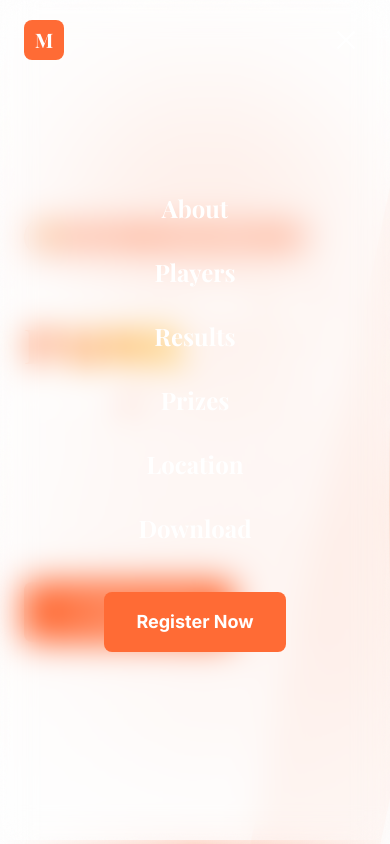
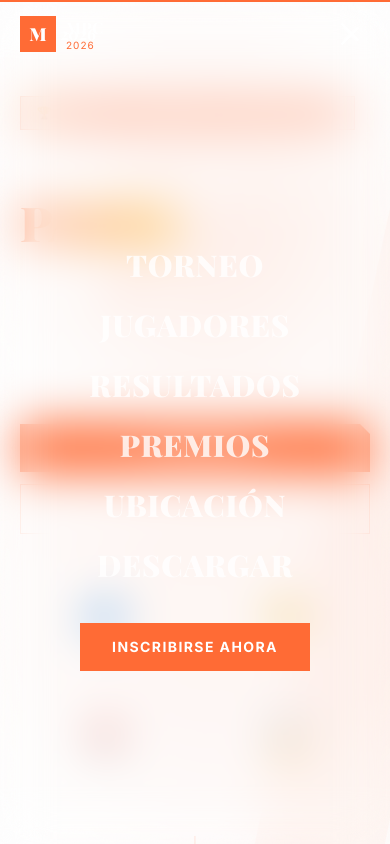
Before and after one commit to webvanguardai/mallorca-padel, a Next.js app: page / in a window 390 px wide. Both pictures are taken after a click on the button "Toggle menu". Shown: the top 844 px of the page. Built offline with nearby package versions, Linux system fonts and the light colour scheme.

Commit message:
fix: hero responsive + mobile nav redesign

```diff
--- a/src/components/Hero.tsx
+++ b/src/components/Hero.tsx
@@ -5,121 +5,129 @@ import { motion } from "framer-motion";
 export default function Hero() {
   return (
     <section className="relative min-h-screen flex items-center overflow-hidden bg-hero-gradient noise-overlay court-lines">
-      {/* Decorative elements */}
-      <div className="absolute top-20 right-10 w-72 h-72 bg-padel-orange/10 rounded-full blur-3xl animate-float" />
-      <div className="absolute bottom-20 left-10 w-96 h-96 bg-padel-orange/5 rounded-full blur-3xl animate-float" style={{ animationDelay: "2s" }} />
+      {/* Background glows */}
+      <div className="absolute top-20 right-10 w-72 h-72 bg-padel-orange/10 rounded-full blur-3xl" />
+      <div className="absolute bottom-20 left-10 w-96 h-96 bg-padel-orange/5 rounded-full blur-3xl" />
 
       {/* Diagonal accent */}
       <div className="absolute top-0 right-0 w-1/3 h-full bg-padel-orange/5 skew-x-[-12deg] translate-x-20" />
 
-      {/* Court line decorations */}
-      <div className="absolute bottom-0 left-0 w-full h-1 bg-gradient-to-r from-transparent via-padel-orange/40 to-transparent" />
-      <div className="absolute top-1/2 right-0 w-px h-40 bg-gradient-to-b from-transparent via-padel-orange/30 to-transparent" />
+      {/* Bottom line */}
+      <div className="absolute bottom-0 left-0 w-full h-px bg-gradient-to-r from-transparent via-padel-orange/40 to-transparent" />
 
-      <div className="relative z-10 max-w-7xl mx-auto px-6 w-full pt-24">
-        <div className="grid lg:grid-cols-2 gap-12 items-center">
-          {/* Left content */}
-          <div>
+      <div className="relative z-10 w-full max-w-7xl mx-auto px-5 sm:px-8 pt-24 pb-16">
+
+        {/* Badge */}
         <motion.div
-              initial={{ opacity: 0, x: -40 }}
+          initial={{ opacity: 0, x: -30 }}
           animate={{ opacity: 1, x: 0 }}
-              transition={{ duration: 0.8 }}
+          transition={{ duration: 0.7 }}
+          className="mb-5"
         >
-              <span className="inline-block bg-padel-orange/20 text-padel-orange font-bold text-sm uppercase tracking-[0.2em] px-4 py-2 rounded-full mb-6 border border-padel-orange/30">
-                🏆 September 15–21, 2026
+          <span className="inline-flex items-center gap-2 bg-padel-orange/20 text-padel-orange font-bold text-xs sm:text-sm uppercase tracking-[0.15em] px-4 py-2 border border-padel-orange/30">
+            🏆 September 15–21, 2026 · Mallorca
           </span>
         </motion.div>
 
+        {/* Title */}
         <motion.h1
           initial={{ opacity: 0, y: 30 }}
           animate={{ opacity: 1, y: 0 }}
           transition={{ duration: 0.8, delay: 0.2 }}
-              className="font-heading text-5xl md:text-7xl lg:text-8xl font-black text-white leading-[0.9] mb-6"
+          className="font-heading font-black text-white leading-none mb-5"
+          style={{ fontSize: "clamp(3rem, 12vw, 9rem)" }}
         >
-              MALLORCA
-              <br />
-              <span className="gradient-text">PADEL</span>
-              <br />
-              CUP
-              <span className="text-padel-orange">.</span>
+          MALLORCA<br />
+          <span className="gradient-text">PADEL</span><br />
+          CUP<span className="text-padel-orange">.</span>
         </motion.h1>
 
+        {/* Subtitle */}
         <motion.p
           initial={{ opacity: 0, y: 20 }}
           animate={{ opacity: 1, y: 0 }}
           transition={{ duration: 0.8, delay: 0.4 }}
-              className="text-white/70 text-lg md:text-xl max-w-lg mb-8 leading-relaxed"
+          className="text-white/70 text-base sm:text-lg max-w-lg mb-8 leading-relaxed"
         >
-              The premier international padel tournament returns to the
-              Mediterranean. 7 days, 64 teams, €25,000 in prizes.
+          El torneo de pádel internacional más esperado del Mediterráneo.
+          7 días, 64 equipos, €25.000 en premios.
         </motion.p>
 
+        {/* CTAs */}
         <motion.div
           initial={{ opacity: 0, y: 20 }}
           animate={{ opacity: 1, y: 0 }}
           transition={{ duration: 0.8, delay: 0.6 }}
-              className="flex flex-wrap gap-4"
+          className="flex flex-col sm:flex-row gap-3 mb-12"
         >
-              <a href="#register" className="btn-primary animate-pulse-glow">
-                <svg className="w-5 h-5" fill="none" stroke="currentColor" viewBox="0 0 24 24">
+          <a
+            href="#register"
+            className="inline-flex items-center justify-center gap-2 bg-padel-orange text-white font-bold px-6 py-3.5 text-sm uppercase tracking-wider hover:bg-orange-600 transition-all duration-300 hover:shadow-lg hover:shadow-padel-orange/30"
+            style={{ clipPath: "polygon(0 0, calc(100% - 10px) 0, 100% 10px, 100% 100%, 0 100%)" }}
+          >
+            <svg className="w-4 h-4 flex-shrink-0" fill="none" stroke="currentColor" viewBox="0 0 24 24">
               <path strokeLinecap="round" strokeLinejoin="round" strokeWidth={2} d="M13 10V3L4 14h7v7l9-11h-7z" />
             </svg>
-                Register Now
+            Inscripción
           </a>
-              <a href="#download" className="btn-outline">
-                <svg className="w-5 h-5" fill="none" stroke="currentColor" viewBox="0 0 24 24">
+          <a
+            href="#download"
+            className="inline-flex items-center justify-center gap-2 border border-padel-orange/40 text-white font-bold px-6 py-3.5 text-sm uppercase tracking-wider hover:border-padel-orange hover:bg-padel-orange/10 transition-all duration-300"
+          >
+            <svg className="w-4 h-4 flex-shrink-0" fill="none" stroke="currentColor" viewBox="0 0 24 24">
               <path strokeLinecap="round" strokeLinejoin="round" strokeWidth={2} d="M12 10v6m0 0l-3-3m3 3l3-3m2 8H7a2 2 0 01-2-2V5a2 2 0 012-2h5.586a1 1 0 01.707.293l5.414 5.414a1 1 0 01.293.707V19a2 2 0 01-2 2z" />
             </svg>
-                Download Breakdown
+            Descargar Breakdown
           </a>
         </motion.div>
-          </div>
 
-          {/* Right — Stats */}
+        {/* Stats — visible en todos los tamaños */}
         <motion.div
-            initial={{ opacity: 0, x: 40 }}
-            animate={{ opacity: 1, x: 0 }}
-            transition={{ duration: 0.8, delay: 0.4 }}
-            className="hidden lg:grid grid-cols-2 gap-6"
+          initial={{ opacity: 0, y: 20 }}
+          animate={{ opacity: 1, y: 0 }}
+          transition={{ duration: 0.8, delay: 0.8 }}
+          className="grid grid-cols-2 sm:grid-cols-4 gap-3 max-w-2xl"
         >
           {[
-              { number: "64", label: "Teams", icon: "👥" },
-              { number: "€25K", label: "Prize Pool", icon: "💰" },
-              { number: "7", label: "Days", icon: "📅" },
-              { number: "3", label: "Categories", icon: "🏅" },
+            { number: "64", label: "Equipos", icon: "👥" },
+            { number: "€25K", label: "Premios", icon: "💰" },
+            { number: "7", label: "Días", icon: "📅" },
+            { number: "3", label: "Categorías", icon: "🏅" },
           ].map((stat, i) => (
             <motion.div
               key={stat.label}
-                initial={{ opacity: 0, scale: 0.8 }}
+              initial={{ opacity: 0, scale: 0.9 }}
               animate={{ opacity: 1, scale: 1 }}
-                transition={{ duration: 0.5, delay: 0.6 + i * 0.15 }}
-                className="bg-white/5 backdrop-blur-sm border border-white/10 rounded-2xl p-6 text-center hover:bg-white/10 hover:border-padel-orange/30 transition-all duration-500 group"
+              transition={{ duration: 0.4, delay: 0.9 + i * 0.1 }}
+              className="bg-white/5 border border-white/10 p-4 text-center hover:bg-white/10 hover:border-padel-orange/30 transition-all duration-300"
             >
-                <span className="text-3xl block mb-2 group-hover:scale-110 transition-transform duration-300">
-                  {stat.icon}
-                </span>
-                <span className="font-heading text-4xl font-black text-white block">
+              <span className="text-2xl block mb-1">{stat.icon}</span>
+              <span className="font-heading text-2xl sm:text-3xl font-black text-white block leading-none">
                 {stat.number}
               </span>
-                <span className="text-white/50 text-sm uppercase tracking-widest mt-1 block">
+              <span className="text-white/40 text-xs uppercase tracking-widest mt-1 block">
                 {stat.label}
               </span>
             </motion.div>
           ))}
         </motion.div>
+
       </div>
 
       {/* Scroll indicator */}
       <motion.div
         initial={{ opacity: 0 }}
         animate={{ opacity: 1 }}
-          transition={{ delay: 1.5 }}
-          className="absolute bottom-10 left-1/2 -translate-x-1/2 flex flex-col items-center gap-2"
+        transition={{ delay: 1.8 }}
+        className="absolute bottom-6 left-1/2 -translate-x-1/2 flex flex-col items-center gap-1"
       >
-          <span className="text-white/30 text-xs uppercase tracking-widest">Scroll</span>
-          <div className="w-px h-12 bg-gradient-to-b from-padel-orange/50 to-transparent animate-bounce-subtle" />
+        <span className="text-white/20 text-[10px] uppercase tracking-widest">Scroll</span>
+        <motion.div
+          animate={{ y: [0, 6, 0] }}
+          transition={{ duration: 1.5, repeat: Infinity, ease: "easeInOut" }}
+          className="w-px h-8 bg-gradient-to-b from-padel-orange/40 to-transparent"
+        />
       </motion.div>
-      </div>
     </section>
   );
 }
--- a/src/components/Navbar.tsx
+++ b/src/components/Navbar.tsx
@@ -4,12 +4,12 @@ import { useState, useEffect } from "react";
 import { motion, AnimatePresence } from "framer-motion";
 
 const navLinks = [
-  { label: "About", href: "#about" },
-  { label: "Players", href: "#players" },
-  { label: "Results", href: "#results" },
-  { label: "Prizes", href: "#prizes" },
-  { label: "Location", href: "#location" },
-  { label: "Download", href: "#download" },
+  { label: "Torneo", href: "#about" },
+  { label: "Jugadores", href: "#players" },
+  { label: "Resultados", href: "#results" },
+  { label: "Premios", href: "#prizes" },
+  { label: "Ubicación", href: "#location" },
+  { label: "Descargar", href: "#download" },
 ];
 
 export default function Navbar() {
@@ -22,94 +22,116 @@ export default function Navbar() {
     return () => window.removeEventListener("scroll", onScroll);
   }, []);
 
+  // Cerrar menu al hacer scroll
+  useEffect(() => {
+    if (scrolled && mobileOpen) setMobileOpen(false);
+  }, [scrolled]);
+
   return (
     <>
+      {/* Línea superior naranja */}
+      <div className="fixed top-0 left-0 right-0 h-[2px] bg-padel-orange z-50" />
+
       <motion.nav
         initial={{ y: -100 }}
         animate={{ y: 0 }}
         transition={{ duration: 0.6, ease: "easeOut" }}
-        className={`fixed top-0 left-0 right-0 z-50 transition-all duration-500 ${
+        className={`fixed top-[2px] left-0 right-0 z-40 transition-all duration-500 ${
           scrolled
-            ? "bg-dark-navy/95 backdrop-blur-md shadow-2xl py-3"
-            : "bg-transparent py-5"
+            ? "bg-[#0d1f2d]/95 backdrop-blur-md shadow-2xl"
+            : "bg-transparent"
         }`}
       >
-        <div className="max-w-7xl mx-auto px-6 flex items-center justify-between">
+        <div className="max-w-7xl mx-auto px-5 sm:px-8 h-16 flex items-center justify-between">
+
           {/* Logo */}
-          <a href="#" className="flex items-center gap-3 group">
-            <div className="w-10 h-10 bg-padel-orange rounded-lg flex items-center justify-center font-heading font-bold text-white text-xl group-hover:rotate-12 transition-transform duration-300">
+          <a href="#" className="flex items-center gap-2.5 group flex-shrink-0">
+            <div className="w-9 h-9 bg-padel-orange flex items-center justify-center font-heading font-black text-white text-lg group-hover:rotate-12 transition-transform duration-300">
               M
             </div>
-            <div className="hidden sm:block">
-              <span className="text-white font-heading font-bold text-lg tracking-wide">
-                MPC
-              </span>
-              <span className="text-padel-orange text-xs block -mt-1 font-body tracking-widest uppercase">
-                2026
-              </span>
+            <div>
+              <span className="text-white font-heading font-bold text-base tracking-wide">MPC</span>
+              <span className="text-padel-orange text-[10px] block -mt-0.5 tracking-widest uppercase">2026</span>
             </div>
           </a>
 
-          {/* Desktop Nav */}
-          <div className="hidden lg:flex items-center gap-8">
+          {/* Desktop Links */}
+          <div className="hidden lg:flex items-center gap-6 xl:gap-8">
             {navLinks.map((link) => (
               <a
                 key={link.href}
                 href={link.href}
-                className="text-white/80 hover:text-padel-orange transition-colors duration-300 text-sm font-medium tracking-wide uppercase"
+                className="text-white/70 hover:text-padel-orange transition-colors duration-200 text-xs font-medium tracking-widest uppercase"
               >
                 {link.label}
               </a>
             ))}
           </div>
 
-          {/* CTA */}
-          <div className="hidden lg:block">
+          {/* CTA Desktop */}
+          <div className="hidden lg:block flex-shrink-0">
             <a
               href="#register"
-              className="bg-padel-orange text-white font-bold px-6 py-2.5 rounded-lg hover:bg-orange-600 transition-all duration-300 hover:shadow-lg hover:shadow-padel-orange/30 text-sm uppercase tracking-wider"
+              className="bg-padel-orange text-white font-bold px-5 py-2 text-xs uppercase tracking-wider hover:bg-orange-600 transition-all duration-300"
+              style={{ clipPath: "polygon(0 0, calc(100% - 8px) 0, 100% 8px, 100% 100%, 0 100%)" }}
             >
-              Register Now
+              Inscribirse
             </a>
           </div>
 
-          {/* Mobile Toggle */}
+          {/* Hamburger Mobile */}
           <button
             onClick={() => setMobileOpen(!mobileOpen)}
-            className="lg:hidden text-white p-2"
+            className="lg:hidden flex flex-col justify-center items-center gap-1.5 w-10 h-10 flex-shrink-0"
             aria-label="Toggle menu"
           >
-            <div className="w-6 flex flex-col gap-1.5">
-              <span
-                className={`block h-0.5 bg-white transition-all duration-300 ${
-                  mobileOpen ? "rotate-45 translate-y-2" : ""
-                }`}
+            <motion.span
+              animate={mobileOpen ? { rotate: 45, y: 6 } : { rotate: 0, y: 0 }}
+              transition={{ duration: 0.2 }}
+              className="block w-6 h-0.5 bg-white origin-center"
             />
-              <span
-                className={`block h-0.5 bg-white transition-all duration-300 ${
-                  mobileOpen ? "opacity-0" : ""
-                }`}
+            <motion.span
+              animate={mobileOpen ? { opacity: 0, scaleX: 0 } : { opacity: 1, scaleX: 1 }}
+              transition={{ duration: 0.2 }}
+              className="block w-6 h-0.5 bg-white"
             />
-              <span
-                className={`block h-0.5 bg-white transition-all duration-300 ${
-                  mobileOpen ? "-rotate-45 -translate-y-2" : ""
-                }`}
+            <motion.span
+              animate={mobileOpen ? { rotate: -45, y: -6 } : { rotate: 0, y: 0 }}
+              transition={{ duration: 0.2 }}
+              className="block w-6 h-0.5 bg-white origin-center"
             />
-            </div>
           </button>
         </div>
       </motion.nav>
 
-      {/* Mobile Menu */}
+      {/* Mobile Menu — full screen overlay */}
       <AnimatePresence>
         {mobileOpen && (
           <motion.div
-            initial={{ opacity: 0, x: "100%" }}
-            animate={{ opacity: 1, x: 0 }}
-            exit={{ opacity: 0, x: "100%" }}
-            transition={{ duration: 0.3 }}
-            className="fixed inset-0 z-40 bg-dark-navy/98 backdrop-blur-lg flex flex-col items-center justify-center gap-8 lg:hidden"
+            initial={{ opacity: 0 }}
+            animate={{ opacity: 1 }}
+            exit={{ opacity: 0 }}
+            transition={{ duration: 0.25 }}
+            className="fixed inset-0 z-30 bg-[#0a1922]/98 backdrop-blur-xl flex flex-col"
           >
+            {/* Línea naranja top en el overlay también */}
+            <div className="h-[2px] bg-padel-orange flex-shrink-0" />
+
+            {/* Header del menu */}
+            <div className="px-5 h-16 flex items-center justify-between flex-shrink-0">
+              <span className="text-white font-heading font-bold text-base">MPC 2026</span>
+              <button
+                onClick={() => setMobileOpen(false)}
+                className="text-white/60 hover:text-white w-10 h-10 flex items-center justify-center"
+              >
+                <svg className="w-6 h-6" fill="none" stroke="currentColor" viewBox="0 0 24 24">
+                  <path strokeLinecap="round" strokeLinejoin="round" strokeWidth={2} d="M6 18L18 6M6 6l12 12" />
+                </svg>
+              </button>
+            </div>
+
+            {/* Links centrados */}
+            <div className="flex-1 flex flex-col items-center justify-center gap-2 px-5">
               {navLinks.map((link, i) => (
                 <motion.a
                   key={link.href}
@@ -117,19 +139,25 @@ export default function Navbar() {
                   onClick={() => setMobileOpen(false)}
                   initial={{ opacity: 0, y: 20 }}
                   animate={{ opacity: 1, y: 0 }}
-                transition={{ delay: i * 0.1 }}
-                className="text-white text-2xl font-heading font-bold hover:text-padel-orange transition-colors"
+                  transition={{ delay: i * 0.06, duration: 0.3 }}
+                  className="text-white/80 hover:text-padel-orange text-3xl font-heading font-black uppercase tracking-wide transition-colors duration-200 py-2"
                 >
                   {link.label}
                 </motion.a>
               ))}
-            <a
+
+              {/* CTA en mobile */}
+              <motion.a
                 href="#register"
                 onClick={() => setMobileOpen(false)}
-              className="btn-primary mt-4"
+                initial={{ opacity: 0, y: 20 }}
+                animate={{ opacity: 1, y: 0 }}
+                transition={{ delay: 0.4 }}
+                className="mt-6 bg-padel-orange text-white font-bold px-8 py-3.5 text-sm uppercase tracking-widest hover:bg-orange-600 transition-all duration-300"
               >
-              Register Now
-            </a>
+                Inscribirse Ahora
+              </motion.a>
+            </div>
           </motion.div>
         )}
       </AnimatePresence>
```
Lines whose indentation alone changed are shown as unchanged.
